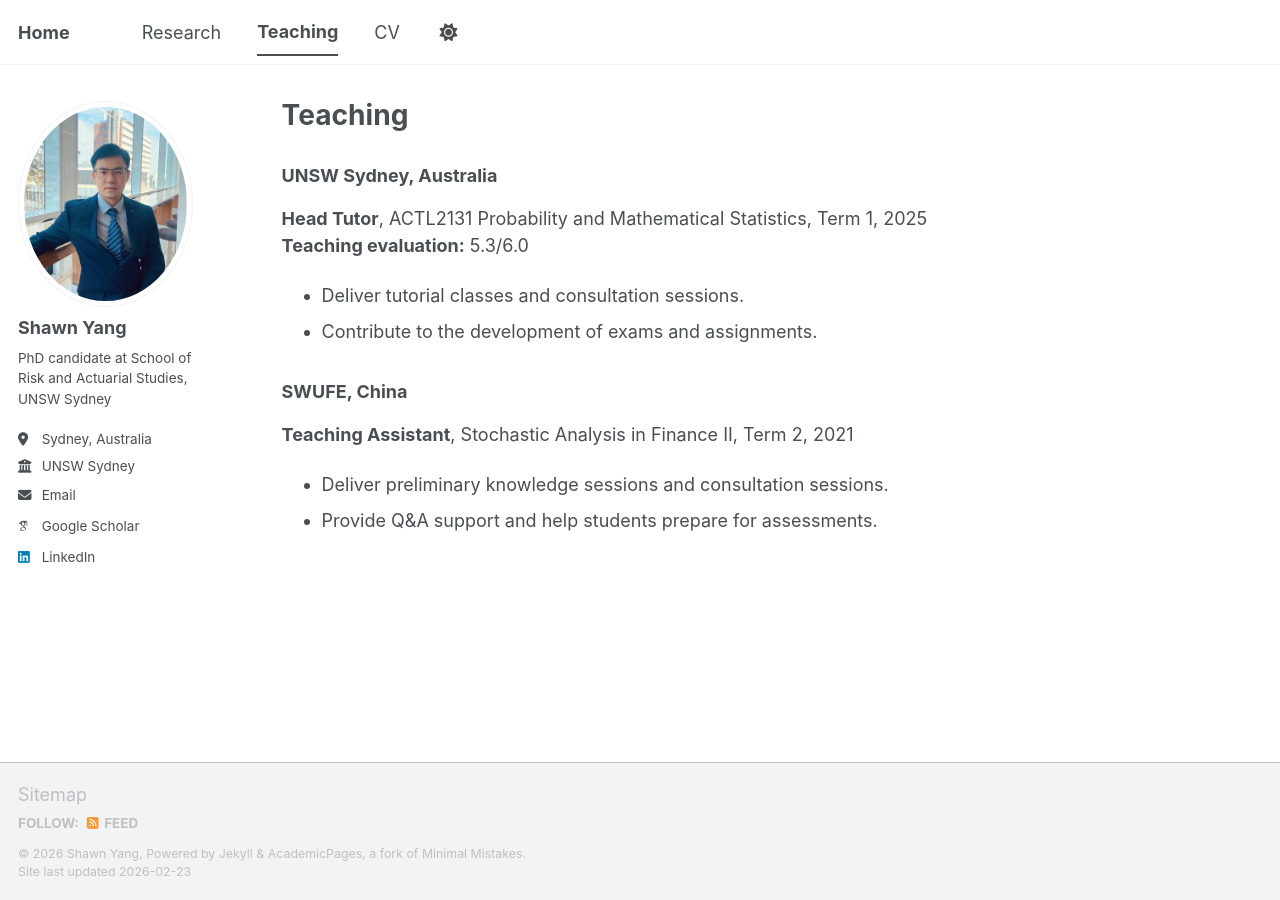
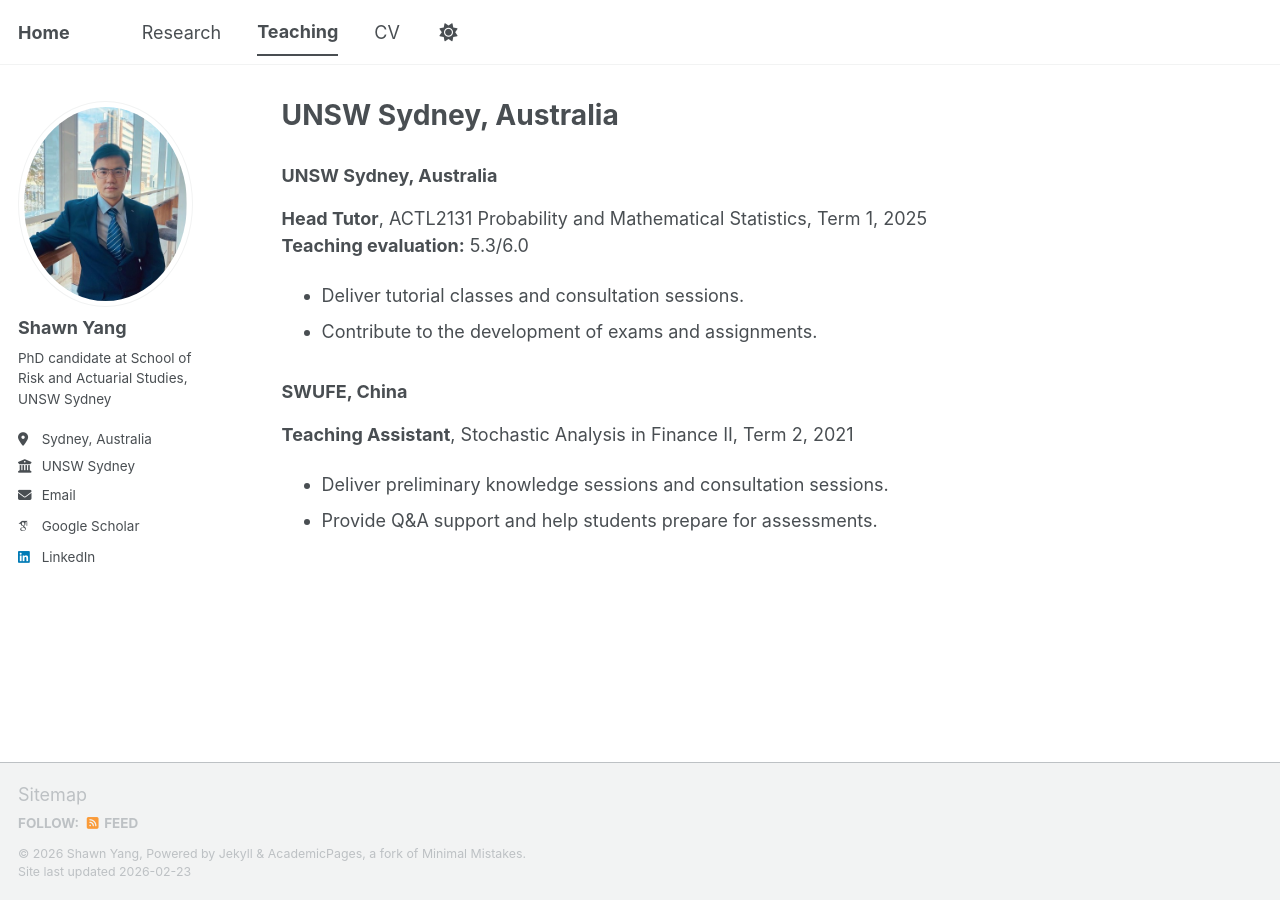
Before and after one commit to Shawnyangbest/Shawnyangbest, a Jekyll site: the page built from _pages/teaching.md, in a window 1280 px wide. Built offline with Jekyll 4.4.1, drawn with Linux system fonts in a browser that asks for light colours; some web fonts are replaced; a script bundle is joined from its source files by our own code; library files that are not in the unit come from our copies; our own code applies the rules of GitHub Pages for plain Markdown files.

Commit message:
Update teaching.md

```diff
--- a/_pages/teaching.md
+++ b/_pages/teaching.md
@@ -1,6 +1,6 @@
 ---
 layout: archive
-title: "Teaching"
+title: #"Teaching"
 permalink: /teaching/
 author_profile: True
 ---
```
